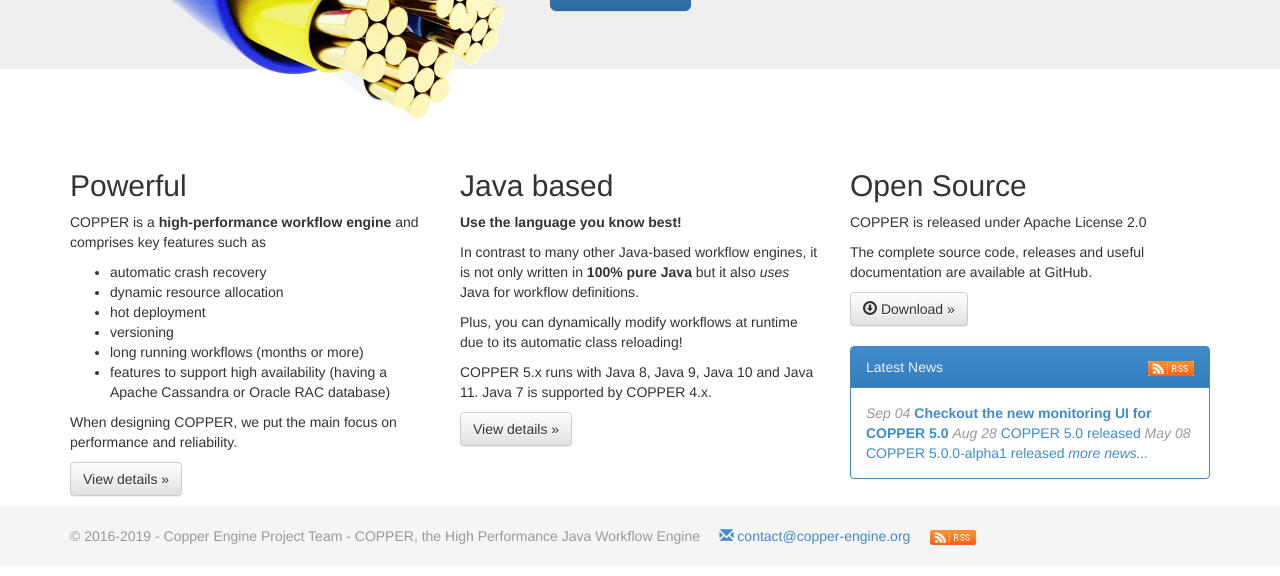
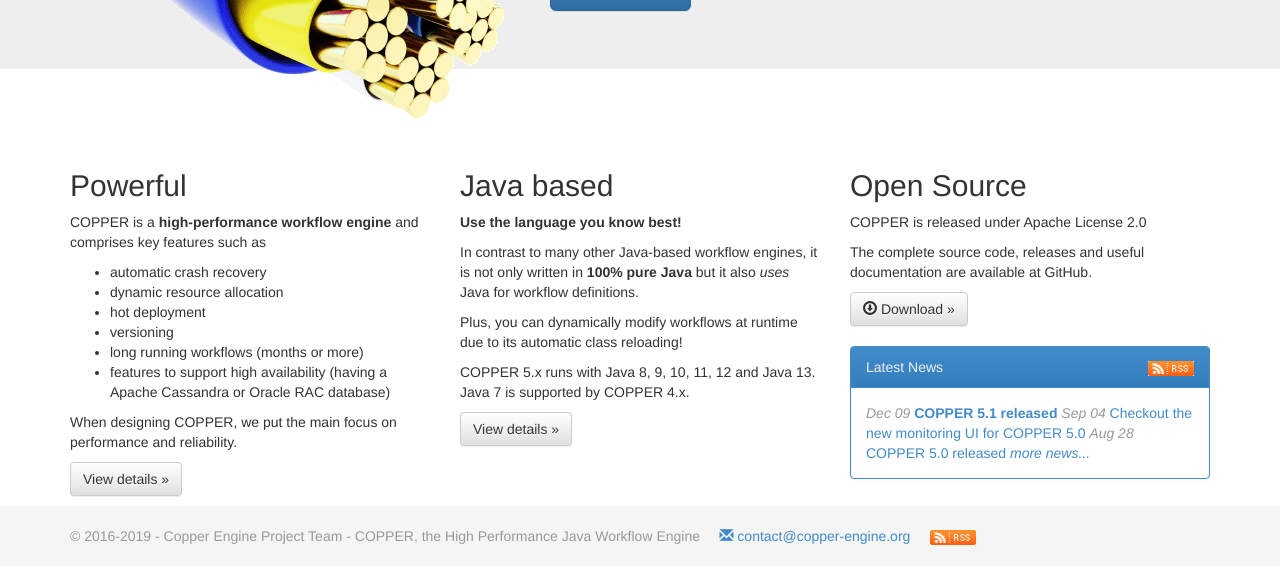
Before and after one commit to copper-engine/copper-engine.github.io, a Jekyll site: the page built from index.html, in a window 1280 px wide, cut to the strip 324-900 px from the top of the page. Built offline with Jekyll 4.4.1, drawn with Linux system fonts in a browser that asks for light colours; nearby versions of some CDN libraries; comment, search, counter and statistics services are not loaded.

Commit message:
Release 5.1.0

```diff
--- a/docs/unsorted/index.html
+++ b/docs/unsorted/index.html
@@ -40,10 +40,10 @@
                     <td>PDF</td>
                 </tr>
                 <tr>
-                    <td><a href="../content/COPPER-WorkflowCompatibilityRules-1.1.0-en.pdf"><img src="/images/icon-pdf-32x32.png" width="32" height="32" alt="[PDF]"></a></td>
+                    <td><a href="../content/COPPER-WorkflowCompatibilityRules-1.2.0-en.pdf"><img src="/images/icon-pdf-32x32.png" width="32" height="32" alt="[PDF]"></a></td>
                     <td>
-                        <strong><a href="../content/COPPER-WorkflowCompatibilityRules-1.1.0-en.pdf">COPPER-WorkflowCompatibilityRules-1.1.0-en.pdf</a></strong><br/>
-                        <em>(document version 1.1.0, english)</em><br/>
+                        <strong><a href="../content/COPPER-WorkflowCompatibilityRules-1.2.0-en.pdf">COPPER-WorkflowCompatibilityRules-1.2.0-en.pdf</a></strong><br/>
+                        <em>(document version 1.2.0, english)</em><br/>
                         Compatibility rules for the migration of persistent workflow instances<br/>
                         When working with persistent workflows there are some things to consider when migrating the database or the code base. This documents lists the compatibility rules that you should keep in mind when changing a workflow class that already has been persisted.
                     </td>
--- a/downloads/index.html
+++ b/downloads/index.html
@@ -15,7 +15,7 @@
 
                 <h3>Stable</h3>
 
-                <p>The current <strong>stable</strong> release is <strong>5.0</strong>.<br/>
+                <p>The current <strong>stable</strong> release is <strong>5.1</strong>.<br/>
                     You can download it <strong><a href="https://github.com/copper-engine/copper-engine/releases/latest">here</a></strong>.<br/>
                     See <a href="https://github.com/copper-engine/copper-engine/blob/master/WHATSNEW.txt">what's new</a>.</p>
 
@@ -24,24 +24,24 @@
 <dependency>
     <groupId>org.copper-engine</groupId>
     <artifactId>copper-coreengine</artifactId>
-    <version>5.0.1</version>
+    <version>5.1.0</version>
 </dependency>{% endhighlight %}
                 If you are using <strong>Gradle</strong>, simply add the following to your <code>dependencies</code> section:
-                {% highlight groovy %}compile 'org.copper-engine:copper-coreengine:5.0.1'{% endhighlight %}
+                {% highlight groovy %}compile 'org.copper-engine:copper-coreengine:5.1.0'{% endhighlight %}
                 If you are using COPPER with <strong>Spring</strong> you also need to include <code>copper-spring</code>:
                 {% highlight xml %}
 <dependency>
     <groupId>org.copper-engine</groupId>
     <artifactId>copper-spring</artifactId>
-    <version>5.0.1</version>
+    <version>5.1.0</version>
 </dependency> {% endhighlight %}
                 and likewise for Gradle:
-                {% highlight groovy %}compile 'org.copper-engine:copper-spring:5.0.1'{% endhighlight %}
+                {% highlight groovy %}compile 'org.copper-engine:copper-spring:5.1.0'{% endhighlight %}
                 </p>
 
                 <h3>Development</h3>
 
-                <p>Currently, we're working on the <strong>master</strong> branch on release <strong>5.0</strong>.<br/>
+                <p>Currently, we're working on the <strong>master</strong> branch on release <strong>5.1</strong>.<br/>
                     See <a href="https://github.com/copper-engine/copper-engine/blob/master/WHATSNEW.txt">what's cooking</a> for the next release.</p>
 
                 <h3>Archive</h3>
--- a/index.html
+++ b/index.html
@@ -47,7 +47,7 @@
 
                 <p>Plus, you can dynamically modify workflows at runtime due to its automatic class reloading!</p>
 
-                <p>COPPER 5.x runs with Java 8, Java 9, Java 10 and Java 11. Java 7 is supported by COPPER 4.x.</p>
+                <p>COPPER 5.x runs with Java 8, 9, 10, 11, 12 and Java 13. Java 7 is supported by COPPER 4.x.</p>
 
                 <p><a class="btn btn-default" href="/about/" role="button">View details &raquo;</a></p>
             </div>
```
Also changed, not shown: _posts/2019-12-09-copper-5.1-released.md (added, +18 -0 lines), 1 other file.
